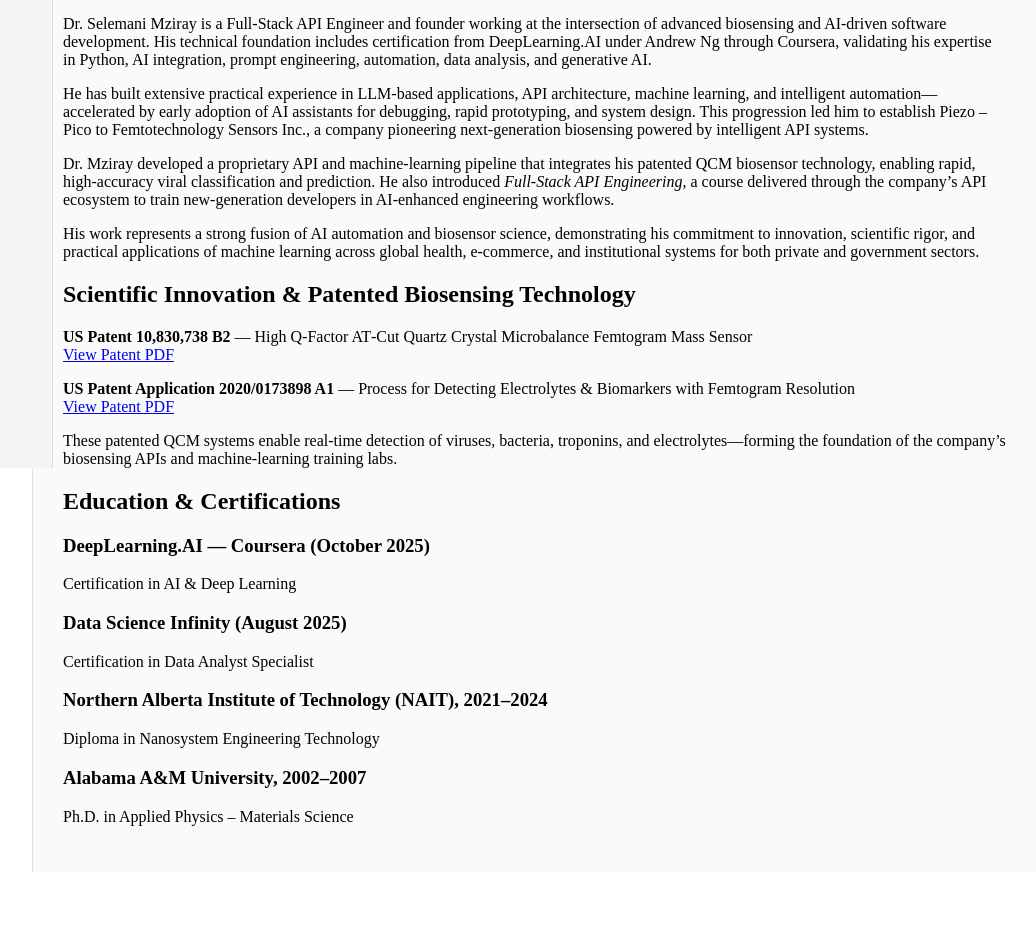
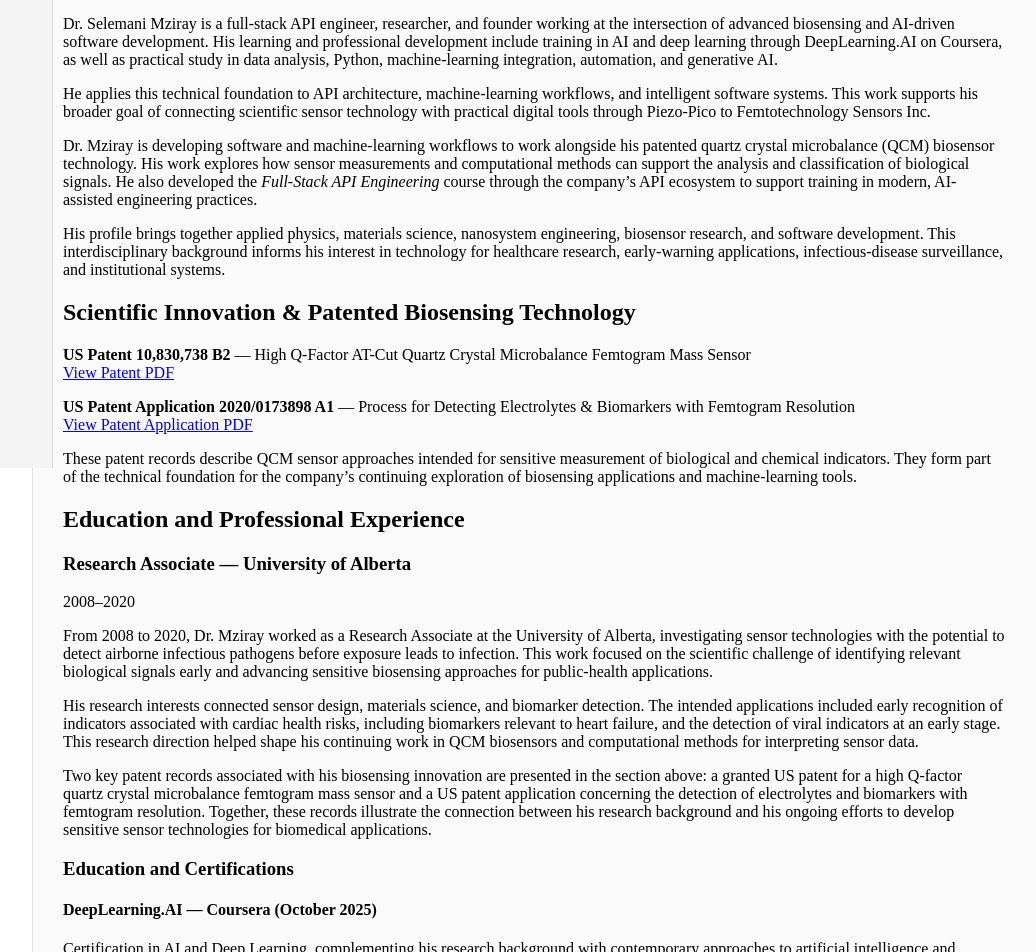
Before and after one commit to selemaniseif12/ai_biosensing_frontend, a Next.js app: page /dashboard/profile in a window 1280 px wide. Shown: the part 380-1332 px from the top of the page, without its empty margins (236-1272 px from the left). Before the commit the page ends 1260 px from the top, so only its background shows below. Built offline with nearby package versions, Linux system fonts and the light colour scheme.

Commit message:
Update professional profile page

```diff
--- a/app/dashboard/components/profile.tsx
+++ b/app/dashboard/components/profile.tsx
@@ -6,17 +6,16 @@
   return (
     <div className="max-w-5xl mx-auto p-8">
       <h1 className="text-3xl font-bold text-center mb-8">
-        Dr. Selemani Mziray — CEO & Founder
+        Dr. Selemani Mziray — CEO &amp; Founder
         <br />
-        Piezo‑Pico to Femtotechnology Sensors Inc.
+        Piezo-Pico to Femtotechnology Sensors Inc.
       </h1>
 
-      {/* Updated layout */}
       <div className="flex flex-col md:flex-row items-start md:gap-8">
         <div className="flex-shrink-0 mb-6 md:mb-0">
           <Image
             src="/profile.png"
-            alt="Profile"
+            alt="Dr. Selemani Mziray"
             width={220}
             height={220}
             className="rounded-xl shadow-lg object-cover"
@@ -26,47 +25,49 @@
 
         <div className="flex-1 text-lg leading-relaxed space-y-6">
           <p>
-            Dr. Selemani Mziray is a Full‑Stack API Engineer and founder working
-            at the intersection of advanced biosensing and AI‑driven software
-            development. His technical foundation includes certification from
-            DeepLearning.AI under Andrew Ng through Coursera, validating his
-            expertise in Python, AI integration, prompt engineering, automation,
-            data analysis, and generative AI.
+            Dr. Selemani Mziray is a full-stack API engineer, researcher, and
+            founder working at the intersection of advanced biosensing and
+            AI-driven software development. His learning and professional
+            development include training in AI and deep learning through
+            DeepLearning.AI on Coursera, as well as practical study in data
+            analysis, Python, machine-learning integration, automation, and
+            generative AI.
           </p>
 
           <p>
-            He has built extensive practical experience in LLM‑based
-            applications, API architecture, machine learning, and intelligent
-            automation—accelerated by early adoption of AI assistants for
-            debugging, rapid prototyping, and system design. This progression
-            led him to establish Piezo – Pico to Femtotechnology Sensors Inc., a
-            company pioneering next‑generation biosensing powered by intelligent
-            API systems.
+            He applies this technical foundation to API architecture,
+            machine-learning workflows, and intelligent software systems. This
+            work supports his broader goal of connecting scientific sensor
+            technology with practical digital tools through Piezo-Pico to
+            Femtotechnology Sensors Inc.
           </p>
 
           <p>
-            Dr. Mziray developed a proprietary API and machine‑learning pipeline
-            that integrates his patented QCM biosensor technology, enabling
-            rapid, high‑accuracy viral classification and prediction. He also
-            introduced <em>Full‑Stack API Engineering</em>, a course delivered
-            through the company’s API ecosystem to train new‑generation
-            developers in AI‑enhanced engineering workflows.
+            Dr. Mziray is developing software and machine-learning workflows to
+            work alongside his patented quartz crystal microbalance (QCM)
+            biosensor technology. His work explores how sensor measurements
+            and computational methods can support the analysis and
+            classification of biological signals. He also developed the
+            <em> Full-Stack API Engineering </em>
+            course through the company’s API ecosystem to support training in
+            modern, AI-assisted engineering practices.
           </p>
 
           <p>
-            His work represents a strong fusion of AI automation and biosensor
-            science, demonstrating his commitment to innovation, scientific
-            rigor, and practical applications of machine learning across global
-            health, e‑commerce, and institutional systems for both private and
-            government sectors.
+            His profile brings together applied physics, materials science,
+            nanosystem engineering, biosensor research, and software
+            development. This interdisciplinary background informs his
+            interest in technology for healthcare research, early-warning
+            applications, infectious-disease surveillance, and institutional
+            systems.
           </p>
 
           <h2 className="text-2xl font-semibold">
-            Scientific Innovation & Patented Biosensing Technology
+            Scientific Innovation &amp; Patented Biosensing Technology
           </h2>
 
           <p>
-            <strong>US Patent 10,830,738 B2</strong> — High Q‑Factor AT‑Cut
+            <strong>US Patent 10,830,738 B2</strong> — High Q-Factor AT-Cut
             Quartz Crystal Microbalance Femtogram Mass Sensor
             <br />
             <a
@@ -80,8 +81,8 @@
           </p>
 
           <p>
-            <strong>US Patent Application 2020/0173898 A1</strong> — Process for
-            Detecting Electrolytes & Biomarkers with Femtogram Resolution
+            <strong>US Patent Application 2020/0173898 A1</strong> — Process
+            for Detecting Electrolytes &amp; Biomarkers with Femtogram Resolution
             <br />
             <a
               href="https://patentimages.storage.googleapis.com/19/a0/98/54abbea587e949/US20200173898A1.pdf"
@@ -89,54 +90,110 @@
               rel="noopener noreferrer"
               className="text-blue-600 underline"
             >
-              View Patent PDF
+              View Patent Application PDF
             </a>
           </p>
 
           <p>
-            These patented QCM systems enable real‑time detection of viruses,
-            bacteria, troponins, and electrolytes—forming the foundation of the
-            company’s biosensing APIs and machine‑learning training labs.
+            These patent records describe QCM sensor approaches intended for
+            sensitive measurement of biological and chemical indicators. They
+            form part of the technical foundation for the company’s continuing
+            exploration of biosensing applications and machine-learning tools.
           </p>
         </div>
       </div>
 
-      {/* EDUCATION SECTION */}
-      <div className="mt-12 space-y-8">
+      {/* EDUCATION AND PROFESSIONAL EXPERIENCE */}
+      <section className="mt-12 space-y-8">
         <h2 className="text-3xl font-bold text-center mb-6">
-          Education & Certifications
+          Education and Professional Experience
         </h2>
 
-        <div className="space-y-6 text-lg leading-relaxed">
+        <div className="rounded-xl border border-gray-200 bg-white p-6 shadow-sm space-y-4">
+          <h3 className="text-2xl font-semibold">
+            Research Associate — University of Alberta
+          </h3>
+          <p className="text-base font-medium text-gray-600">2008–2020</p>
+
+          <p className="text-lg leading-relaxed">
+            From 2008 to 2020, Dr. Mziray worked as a Research Associate at the
+            University of Alberta, investigating sensor technologies with the
+            potential to detect airborne infectious pathogens before exposure
+            leads to infection. This work focused on the scientific challenge
+            of identifying relevant biological signals early and advancing
+            sensitive biosensing approaches for public-health applications.
+          </p>
+
+          <p className="text-lg leading-relaxed">
+            His research interests connected sensor design, materials science,
+            and biomarker detection. The intended applications included early
+            recognition of indicators associated with cardiac health risks,
+            including biomarkers relevant to heart failure, and the detection
+            of viral indicators at an early stage. This research direction
+            helped shape his continuing work in QCM biosensors and computational
+            methods for interpreting sensor data.
+          </p>
+
+          <p className="text-lg leading-relaxed">
+            Two key patent records associated with his biosensing innovation are
+            presented in the section above: a granted US patent for a high
+            Q-factor quartz crystal microbalance femtogram mass sensor and a US
+            patent application concerning the detection of electrolytes and
+            biomarkers with femtogram resolution. Together, these records
+            illustrate the connection between his research background and his
+            ongoing efforts to develop sensitive sensor technologies for
+            biomedical applications.
+          </p>
+        </div>
+
+        <div className="space-y-6">
+          <h3 className="text-2xl font-semibold">Education and Certifications</h3>
+
           <div>
-            <h3 className="text-xl font-semibold">
+            <h4 className="text-xl font-semibold">
               DeepLearning.AI — Coursera (October 2025)
-            </h3>
-            <p>Certification in AI & Deep Learning</p>
+            </h4>
+            <p className="text-lg leading-relaxed">
+              Certification in AI and Deep Learning, complementing his research
+              background with contemporary approaches to artificial
+              intelligence and machine learning.
+            </p>
           </div>
 
           <div>
-            <h3 className="text-xl font-semibold">
+            <h4 className="text-xl font-semibold">
               Data Science Infinity (August 2025)
-            </h3>
-            <p>Certification in Data Analyst Specialist</p>
+            </h4>
+            <p className="text-lg leading-relaxed">
+              Certification in Data Analyst Specialist, supporting continued
+              development in data analysis and evidence-informed technical
+              work.
+            </p>
           </div>
 
           <div>
-            <h3 className="text-xl font-semibold">
+            <h4 className="text-xl font-semibold">
               Northern Alberta Institute of Technology (NAIT), 2021–2024
-            </h3>
-            <p>Diploma in Nanosystem Engineering Technology</p>
+            </h4>
+            <p className="text-lg leading-relaxed">
+              Diploma in Nanosystem Engineering Technology, further developing
+              his applied engineering knowledge in small-scale systems and
+              technology.
+            </p>
           </div>
 
           <div>
-            <h3 className="text-xl font-semibold">
-              Alabama A&M University, 2002–2007
-            </h3>
-            <p>Ph.D. in Applied Physics – Materials Science</p>
+            <h4 className="text-xl font-semibold">
+              Alabama A&amp;M University, 2002–2007
+            </h4>
+            <p className="text-lg leading-relaxed">
+              Ph.D. in Applied Physics — Materials Science. This academic
+              foundation supports his interdisciplinary work across materials,
+              sensor technologies, and applied scientific research.
+            </p>
           </div>
         </div>
-      </div>
+      </section>
     </div>
   );
 }
```
